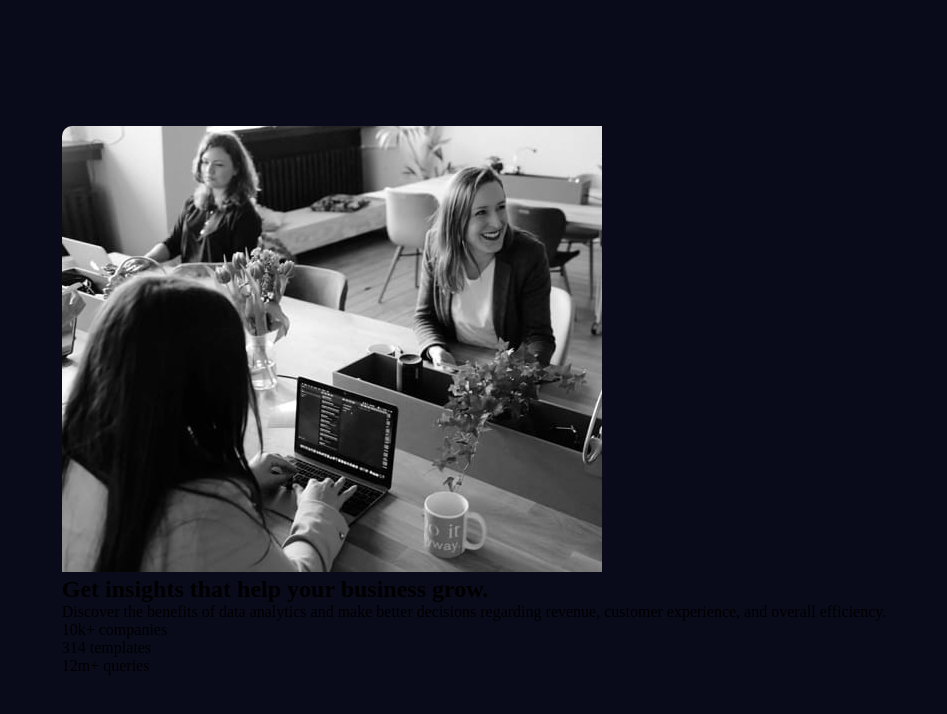
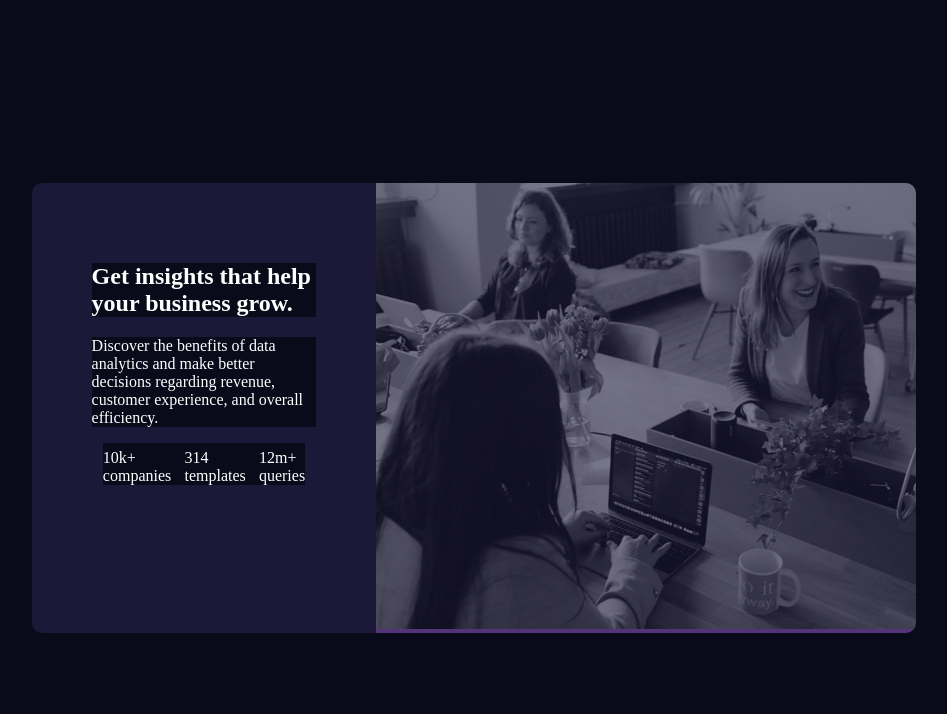
Before and after one commit to Hiltlairen/stats-preview, a plain HTML site: page index.html in a window 1280 px wide. Shown: the whole page, without its empty margins (166-1113 px from the left). Drawn offline with Linux system fonts and the light colour scheme.

Commit message:
Estructura ya realizada

```diff
--- a/index.html
+++ b/index.html
@@ -18,10 +18,10 @@
 <body>
   <article class="card">
 
-    <div>
-      <img src="./images/image-header-desktop.jpg" alt="">
+    <div class="imagen-grande">
+      <img src="./images/image-header-desktop.jpg" alt="" >
     </div>
-    <div>
+    <div class="tabla-inf">
       <div class="titulo">
         <h1>Get insights that help your business grow.</h1>
       </div>
--- a/style/styles.css
+++ b/style/styles.css
@@ -2,7 +2,8 @@
     /*### Primary*/
     --Very-dark-blue :(main background): hsl(233, 47%, 7%);
     --Dark-desaturated-blue:(card background): hsl(244, 38%, 16%);
-    --Soft-violet:(accent): hsl(277, 64%, 61%);
+    --Soft-violet: hsl(277, 64%, 61%);
+
 
     /*### Neutral*/
 
@@ -11,7 +12,7 @@
     --Slightly-transparent-white: (stat headings): hsla(0, 0%, 100%, 0.6);
 }
 *{
-    margin: 0;
+
     padding: 0;
     box-sizing: border-box;
     background-color: #090b1a;
@@ -29,9 +30,56 @@ body{
     align-items: center;
 }
 .card{
-    width: auto;
+    background-color: #1c1938;
+    width: 70%;
     border-radius: 10px;
     overflow: hidden;
-    margin-top: -20px;
+
     margin: 0px auto;
+
+    display: flex;
 }
+.imagen-grande{
+    background: var(--Soft-violet);
+    opacity: 0.4;
+    order: 2;
+    inset: 0;
+    content: "";
+    position: relative;
+    width: 100%;
+}
+
+
+.tabla-inf{
+    margin-top: 60px;
+    margin-right: auto;
+    margin-bottom: 60px;
+    margin-left: auto;
+
+    padding-left: 60px;
+    padding-right: 60px;
+    order: 1;
+
+    background-color: #1c1938;
+}
+.titulo{
+    color: white;
+}
+.parrafo{
+    color:white;
+}
+.stats{
+
+    margin: 5%;
+    display: flex;
+    justify-content: space-between;
+    color: white;
+
+
+}
+.stats>div{
+    margin-top: 3%;
+    display: flex;
+    flex-direction: column;
+    align-items: left;
+}
```
